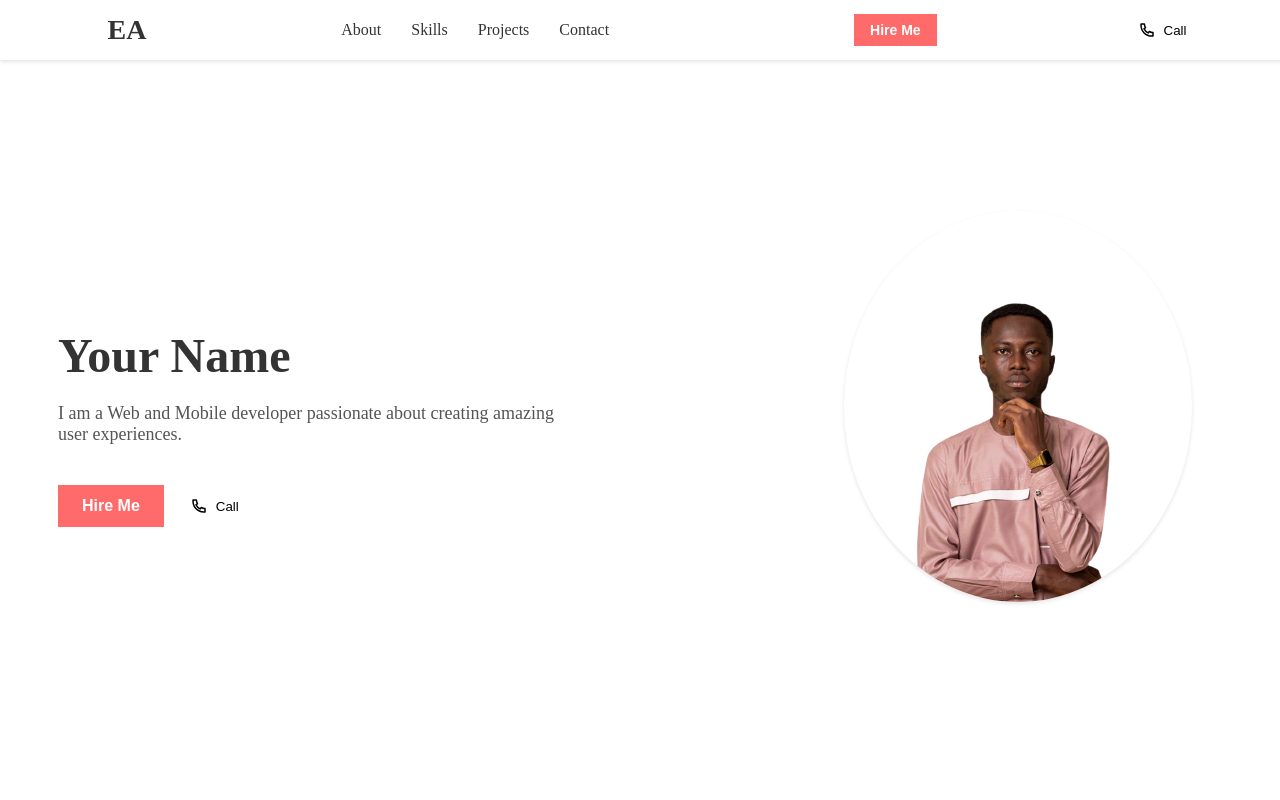
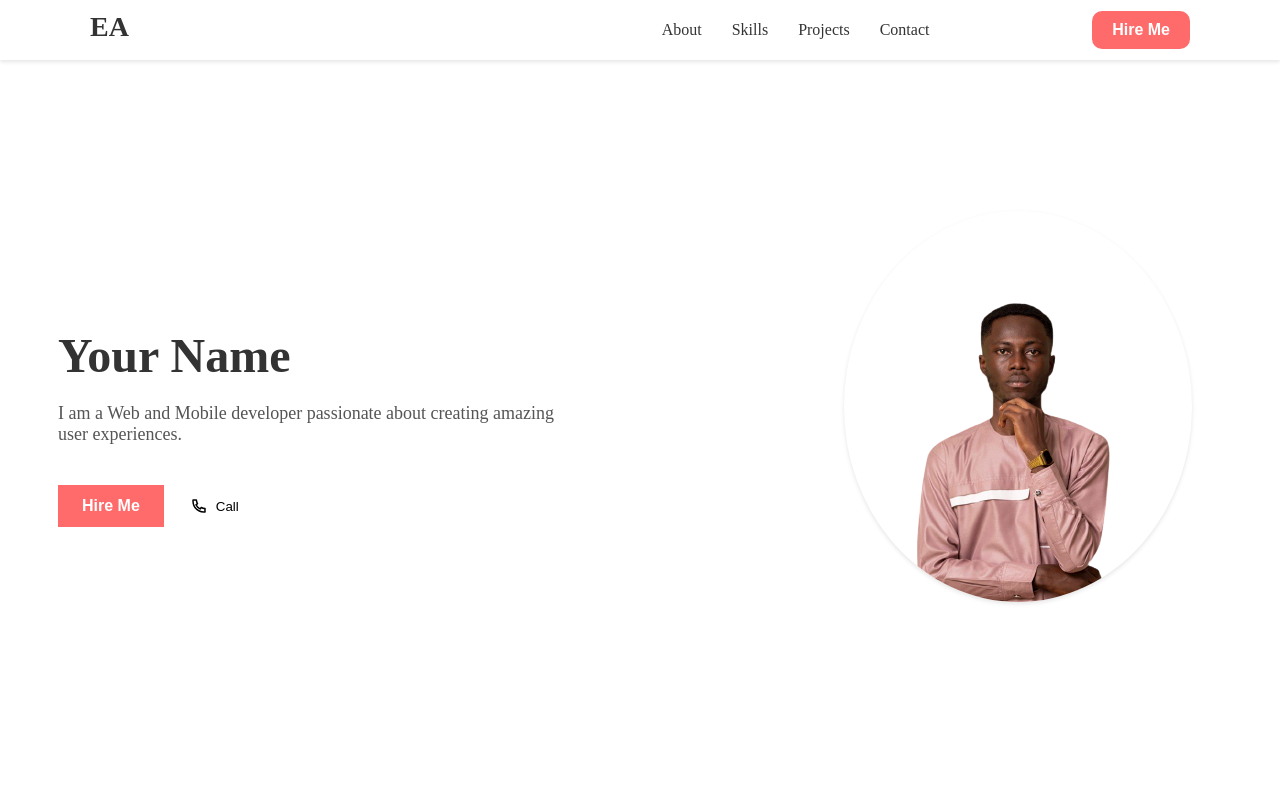
Before and after one commit to ericatsu/portfolio, a React (Create React App) app: page / in a window 1280 px wide. Shown: the top 800 px of the page. Built offline with nearby package versions, Linux system fonts and the light colour scheme; a web font is replaced by a local one.

Commit message:
✅ Header

```diff
--- a/src/Components/Header.jsx
+++ b/src/Components/Header.jsx
@@ -1,7 +1,6 @@
 import React from 'react';
 import { animateScroll as scroll } from 'react-scroll';
-import { CallButton, CloseIcon, HeaderWrapper, HireMeButton, Logo, MenuIcon, MobileMenu, MobileMenuButton, MobileMenuItem, NavItem, NavMenu, PhoneIcon } from '../elements/HeaderElements';
-
+import {  CloseIcon, HeaderContainer, HeaderWrapper, HireMeButton, Logo, MenuIcon, MobileMenu, MobileMenuButton, MobileMenuItem, NavItem, NavMenu} from '../elements/HeaderElements';
 
 const Header = ({ openHireMeDialog }) => {
   const [isMobileMenuOpen, setIsMobileMenuOpen] = React.useState(false);
@@ -16,17 +15,20 @@ const Header = ({ openHireMeDialog }) => {
 
   return (
     <HeaderWrapper>
-      <Logo onClick={() => scroll.scrollToTop()}
+      <HeaderContainer>
+      <Logo
+        onClick={() => scroll.scrollToTop()}
         to="top"
         spy={true}
         smooth={true}
         duration={500}
-  offset={-60}>
+        offset={-60}
+      >
         EA
       </Logo>
       <NavMenu>
       <NavItem
-                to="about"
+                to="About"
       spy={true}
       smooth={true}
       duration={500}
@@ -37,7 +39,7 @@ const Header = ({ openHireMeDialog }) => {
       About
     </NavItem>
     <NavItem
-      to="skills"
+      to="Skills"
       spy={true}
       smooth={true}
       duration={500}
@@ -48,7 +50,7 @@ const Header = ({ openHireMeDialog }) => {
       Skills
     </NavItem>
     <NavItem
-      to="projects"
+      to="Projects"
       spy={true}
       smooth={true}
       duration={500}
@@ -59,7 +61,7 @@ const Header = ({ openHireMeDialog }) => {
       Projects
     </NavItem>
     <NavItem
-      to="contact"
+      to="Contact"
       spy={true}
       smooth={true}
       duration={500}
@@ -70,18 +72,14 @@ const Header = ({ openHireMeDialog }) => {
       Contact
     </NavItem>
       </NavMenu>
-  <HireMeButton onClick={openHireMeDialog}>  Hire Me</HireMeButton>
-  <CallButton>
-        <PhoneIcon />
-        Call
-      </CallButton>
+      <HireMeButton onClick={openHireMeDialog}>Hire Me</HireMeButton>
       <MobileMenuButton onClick={toggleMobileMenu}>
         {isMobileMenuOpen ? <CloseIcon /> : <MenuIcon />}
       </MobileMenuButton>
       {isMobileMenuOpen && (
         <MobileMenu>
           <MobileMenuItem
-        to="about"
+            to="About"
             spy={true}
             smooth={true}
             duration={500}
@@ -92,7 +90,7 @@ const Header = ({ openHireMeDialog }) => {
             About
           </MobileMenuItem>
           <MobileMenuItem
-        to="skills"
+            to="Skills"
             spy={true}
             smooth={true}
             duration={500}
@@ -114,7 +112,7 @@ const Header = ({ openHireMeDialog }) => {
             Projects
           </MobileMenuItem>
           <MobileMenuItem
-        to="contact"
+            to="Contact"
             spy={true}
             smooth={true}
             duration={500}
@@ -124,8 +122,10 @@ const Header = ({ openHireMeDialog }) => {
           >
             Contact
           </MobileMenuItem>
+
         </MobileMenu>
       )}
+      </HeaderContainer>
     </HeaderWrapper>
   );
 };
--- a/src/elements/HeaderElements.jsx
+++ b/src/elements/HeaderElements.jsx
@@ -9,26 +9,35 @@ export const HeaderWrapper = styled.header`
   width: 100%;
   height: 60px;
   background-color: #fff;
-  z-index: 999;
+  z-index: 10;
   display: flex;
   align-items: center;
-  justify-content: space-around;
-  padding: 0 10px;
+  justify-content: center;
   box-shadow: 0 2px 4px rgba(0, 0, 0, 0.1);
 `;
 
+export const HeaderContainer = styled.div`
+  display: flex;
+    justify-content: space-between;
+    z-index: 1;
+    width: 100%;
+    padding: 0 54px;
+    max-width: 1100px;
+`;
 
 export const Logo = styled(Link)`
   font-size: 28px;
   font-weight: bold;
   color: #333;
   cursor: pointer;
+  justify-self: flex-start;
+  align-items: center;
 `;
 
 export const NavMenu = styled.nav`
   display: flex;
   align-items: center;
-  padding-right: 20px;
+  padding-left: 400px;
 `;
 
 export const NavItem = styled(Link)`
@@ -54,11 +63,12 @@ export const HireMeButton = styled.button`
   background-color: #ff6b6b;
   color: #fff;
   border: none;
-  padding: 8px 16px;
-  font-size: 14px;
+  padding: 10px 20px;
+  font-size: 1.0rem;
   font-weight: bold;
   cursor: pointer;
   transition: background-color 0.3s ease;
+  border-radius: 10px;
 
   &:hover {
     background-color: #ff4f4f;
@@ -77,13 +87,19 @@ export const CallButton = styled.button`
   align-items: center;
   outline: none;
 
+  &:hover {
+    background-color: #ff4f4f4c;
+    border-radius: 10px;
+    padding: 10px 18px;
+  }
+
   @media (max-width: 768px) {
     display: none;
   }
 `;
 
 export const PhoneIcon = styled(RiPhoneLine)`
-  font-size: 18px;
+  font-size: 20px;
   margin-right: 8px;
 `;
 
@@ -109,10 +125,10 @@ export const MenuIcon = styled(RiMenuLine)`
 
 export const MobileMenu = styled.div`
   position: fixed;
-  top: 0;
-  left: 0;
-  width: 100%;
-  height: 100vh;
+  top: 60px;
+  right: 0;
+  bottom: 0;
+  width: 70%;
   background-color: #fff;
   padding: 20px;
   display: flex;
@@ -120,6 +136,7 @@ export const MobileMenu = styled.div`
   align-items: flex-start;
   box-shadow: 0 2px 4px rgba(0, 0, 0, 0.1);
   z-index: 9999;
+  transform: translateX(30%); /* Translate to right to position it correctly */
 
   @media (min-width: 768px) {
     display: none;
```
Lines whose indentation alone changed are shown as unchanged.
